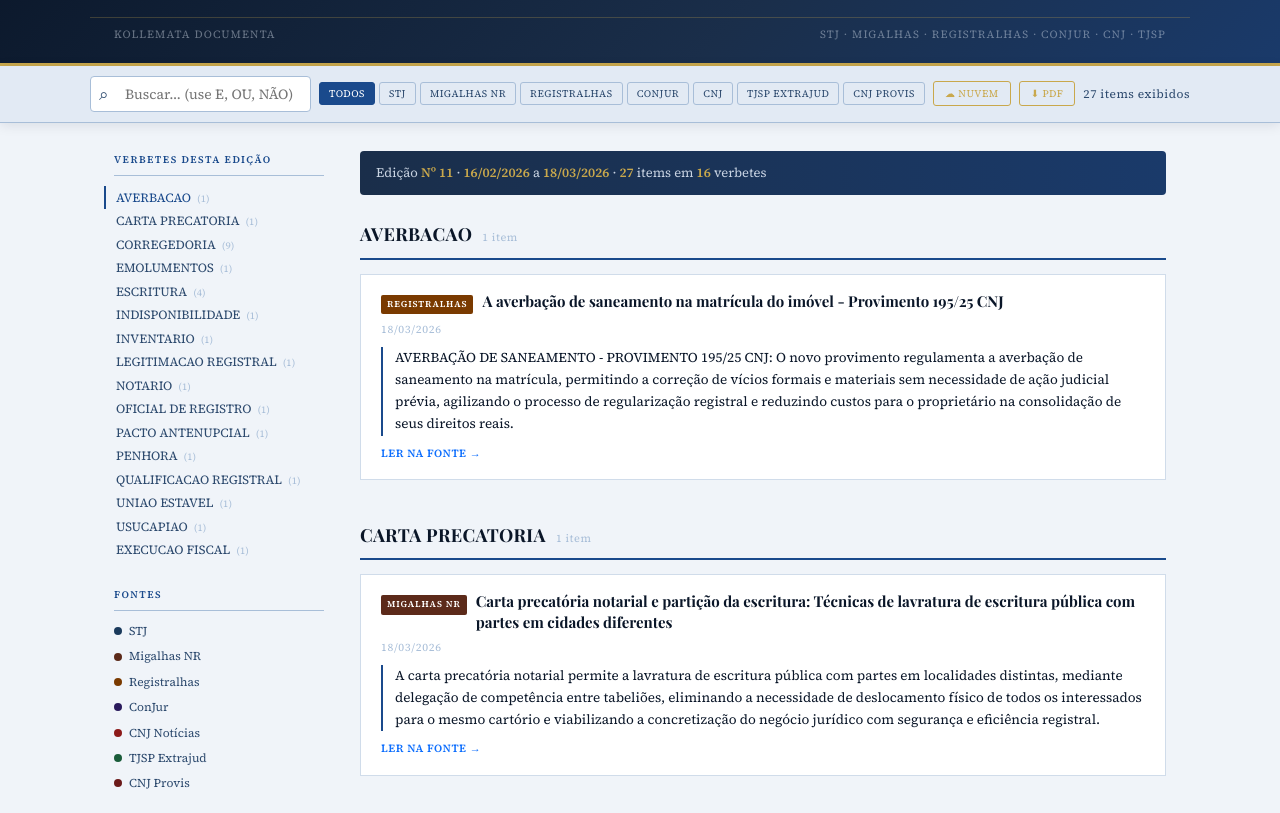
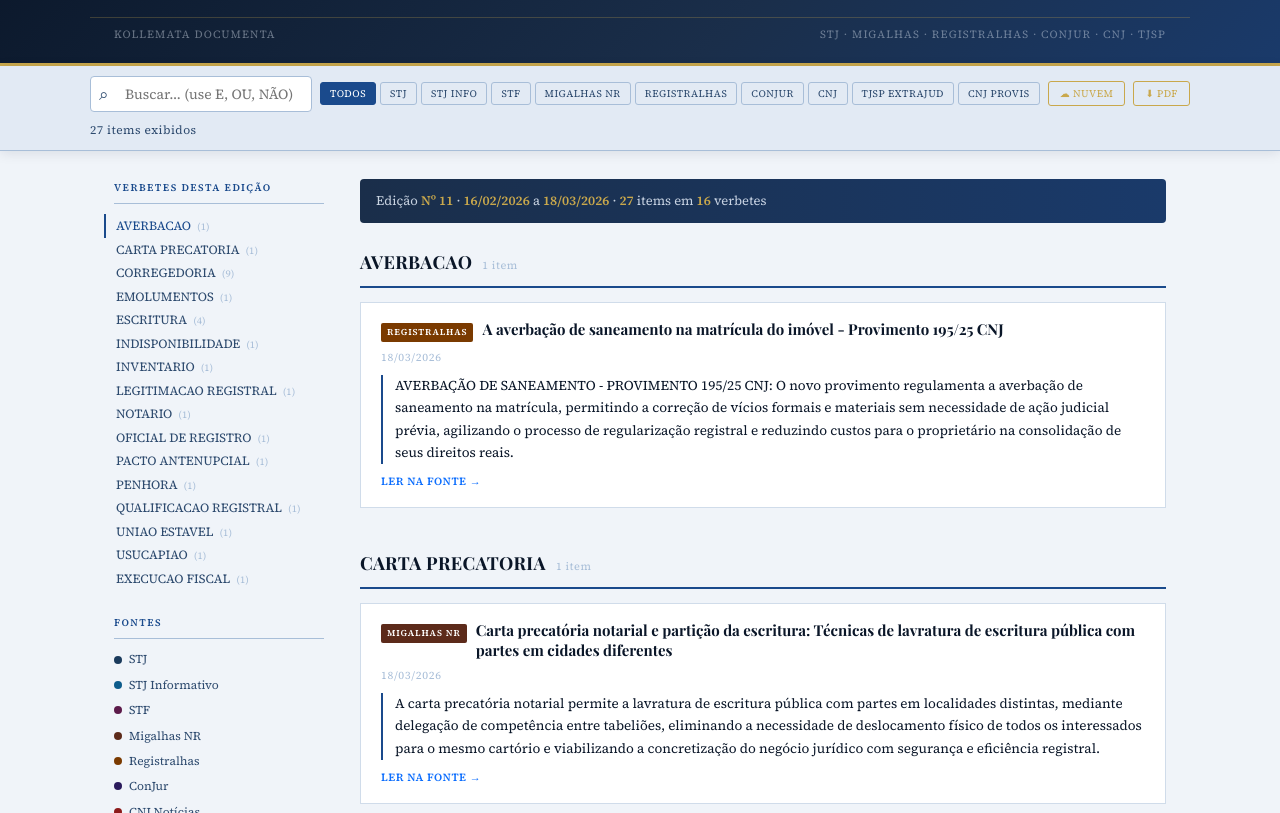
Before and after one commit to KollDocta/boletim-juridico, a website: page index.html in a window 1280 px wide. Shown: the part 123-936 px from the top of the page. Drawn offline with nearby package versions, Linux system fonts and the light colour scheme; a web font is replaced by a local one.

Commit message:
Add files via upload

```diff
--- a/index.html
+++ b/index.html
@@ -11,7 +11,7 @@
   --ink:#0a1628;--ink-mid:#1a2e4a;--ink-light:#2d4a6e;
   --cream:#f0f4f9;--parchment:#e2eaf4;--rule:#a8bed8;
   --accent:#1a4a8c;--accent-2:#0d6efd;--gold:#c9a84c;
-  --stj:#1a3a5c;--conjur:#2a1a5c;
+  --stj:#1a3a5c;--stj_info:#0d5c8c;--stf:#5c1a4a;--conjur:#2a1a5c;
   --migalhas1:#5c2a1a;--migalhas2:#7a3a00;
   --cnj:#8c1a1a;--tjsp_ext:#1a5c3a;--cnj_atos:#6b1a1a;
   --serif:"Playfair Display",Georgia,serif;
@@ -67,7 +67,7 @@ body{background:var(--cream);color:var(--ink);font-family:var(--body);font-size:
 .artigo:hover{box-shadow:0 4px 18px rgba(10,22,40,.09);z-index:1;position:relative}
 .artigo-header{display:flex;gap:9px;align-items:flex-start;margin-bottom:7px}
 .fonte-badge{font-size:9px;font-weight:700;letter-spacing:.1em;text-transform:uppercase;padding:2px 6px;border-radius:2px;color:white;white-space:nowrap;margin-top:4px;flex-shrink:0}
-.fonte-badge.stj{background:var(--stj)}.fonte-badge.conjur{background:var(--conjur)}
+.fonte-badge.stj{background:var(--stj)}.fonte-badge.stj_info{background:var(--stj_info)}.fonte-badge.stf{background:var(--stf)}.fonte-badge.conjur{background:var(--conjur)}
 .fonte-badge.migalhas1{background:var(--migalhas1)}.fonte-badge.migalhas2{background:var(--migalhas2)}
 .fonte-badge.cnj{background:var(--cnj)}.fonte-badge.tjsp_ext{background:var(--tjsp_ext)}
 .fonte-badge.cnj_atos{background:var(--cnj_atos)}
@@ -143,6 +143,8 @@ footer{background:var(--ink);color:rgba(232,240,251,.4);font-size:12px;text-alig
     <div class="filter-group" id="filtros-fonte">
       <button class="filter-btn active" data-fonte="todos">Todos</button>
       <button class="filter-btn" data-fonte="stj">STJ</button>
+      <button class="filter-btn" data-fonte="stj_info">STJ Info</button>
+      <button class="filter-btn" data-fonte="stf">STF</button>
       <button class="filter-btn" data-fonte="migalhas1">Migalhas NR</button>
       <button class="filter-btn" data-fonte="migalhas2">Registralhas</button>
       <button class="filter-btn" data-fonte="conjur">ConJur</button>
@@ -175,6 +177,8 @@ footer{background:var(--ink);color:rgba(232,240,251,.4);font-size:12px;text-alig
       <div class="aside-title">Fontes</div>
       <div class="fonte-legend">
         <span class="fonte-dot" style="--dot-color:var(--stj)">STJ</span>
+        <span class="fonte-dot" style="--dot-color:var(--stj_info)">STJ Informativo</span>
+        <span class="fonte-dot" style="--dot-color:var(--stf)">STF</span>
         <span class="fonte-dot" style="--dot-color:var(--migalhas1)">Migalhas NR</span>
         <span class="fonte-dot" style="--dot-color:var(--migalhas2)">Registralhas</span>
         <span class="fonte-dot" style="--dot-color:var(--conjur)">ConJur</span>
```
